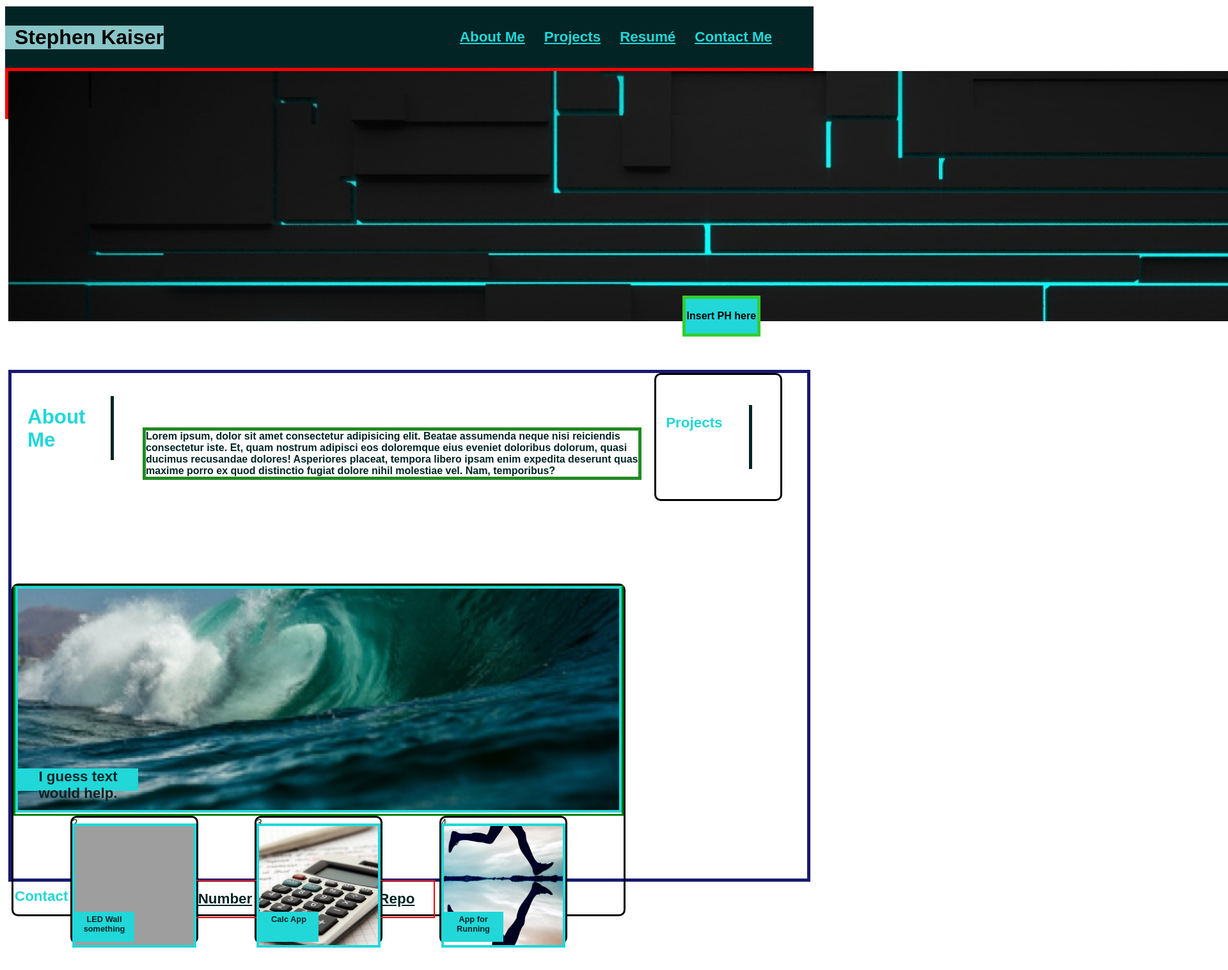
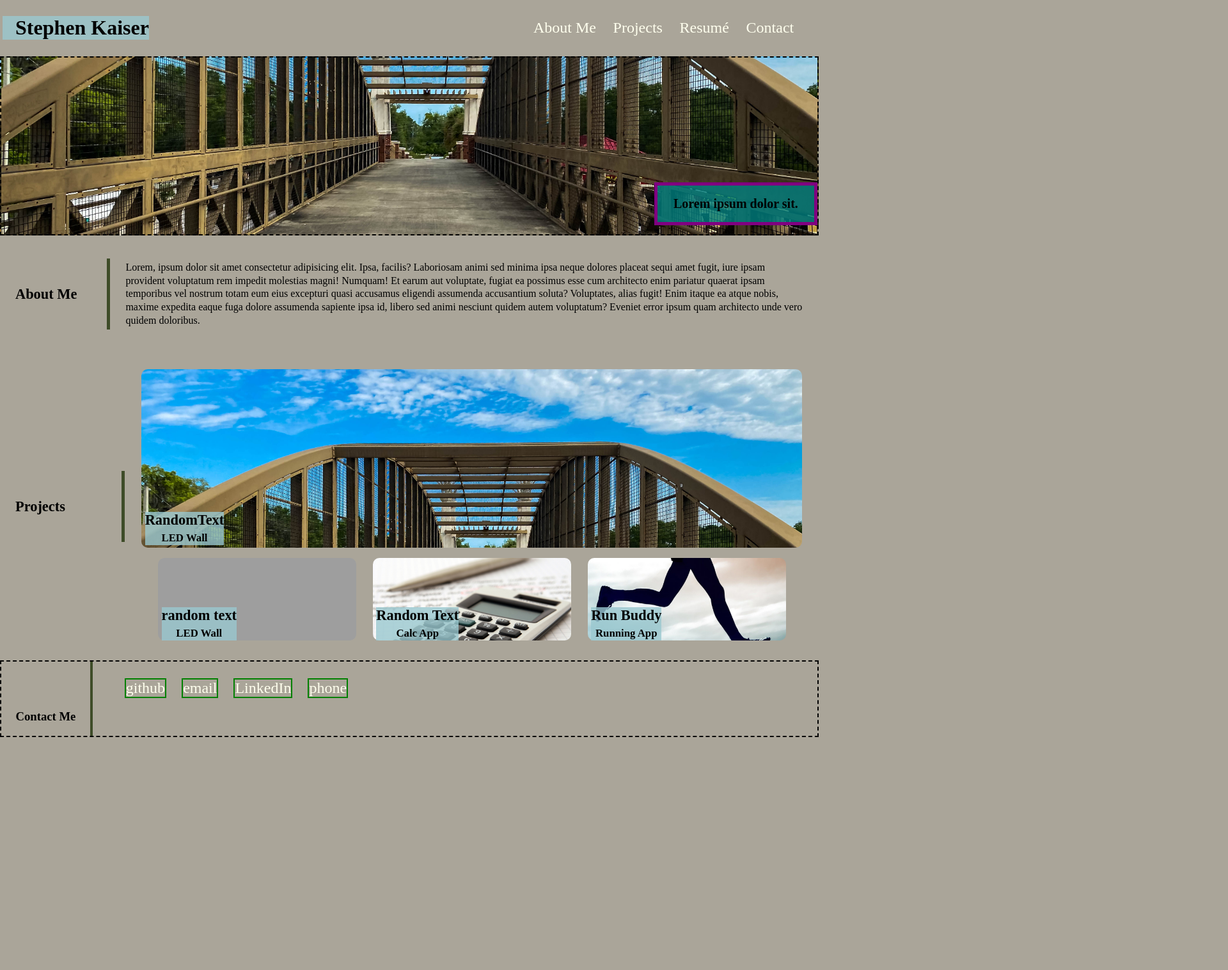
Before and after one commit to kaisercoding21/my-portfolio, a plain HTML site: page index.html in a window 1280 px wide. Shown: the top 1516 px of the page at 64% size, 1920 px wide, since content can reach past the window. After the commit the page ends 1152 px from the top, so only its background shows below. Drawn offline with Linux system fonts and the light colour scheme; grey boxes are pictures that could not be loaded.

Commit message:
reworked entire site. new html and cs file

```diff
--- /dev/null
+++ b/CSS/style.css
@@ -0,0 +1,204 @@
+* {
+  box-sizing: border-box;
+}
+
+body,
+html {
+  background-color: #aaa599;
+  height: 100%;
+  margin: 0;
+  padding: 0;
+}
+:root {
+  --bg-color: rgba(154, 200, 208, 0.8);
+  --secondary: rgba;
+  --border: #3e4c28;
+}
+a {
+  color: #ffffee;
+  font-size: 1.5em;
+  text-decoration: none;
+}
+
+a:hover {
+  font-style: italic;
+  font-weight: bold;
+  color: transparent;
+  text-shadow: 1px 1px 1px rgba(255, 255, 255, 0.5);
+  -webkit-background-clip: text;
+  background-clip: text;
+}
+
+h2 {
+  font-size: 1.4em;
+}
+
+span {
+  font-size: 0.75em;
+}
+
+.header {
+  display: flex;
+  flex-wrap: wrap;
+  align-items: center;
+  justify-content: space-between;
+  padding: 0.25em;
+}
+
+.nav-bar {
+  width: 40%;
+  text-decoration: none;
+  padding-right: 0.5em;
+}
+
+.links {
+  display: flex;
+  justify-content: space-evenly;
+}
+
+.name-block {
+  display: inline-block;
+  padding-left: 20px;
+  background: var(--bg-color);
+  justify-content: center;
+}
+
+.jumbotron {
+  display: flex;
+  background-image: url("../images/bridge-1.JPG");
+  background-size: cover;
+  background-position: 20%;
+  align-items: flex-end;
+  justify-content: flex-end;
+  width: 100%;
+  height: 35%;
+
+  border: 2px dashed black;
+}
+.jumbotron img {
+  object-fit: contain;
+}
+
+.ph-text {
+  display: inline-block;
+  position: relative;
+  text-align: center;
+  font-size: 1.25em;
+  font-weight: bold;
+  padding: 0.85em;
+  background-color: rgba(0, 128, 128, 0.8);
+  border: 5px solid purple;
+  width: 20%;
+  bottom: 5%;
+}
+
+.about-content {
+  display: flex;
+}
+
+.info {
+  display: inline-block;
+  width: 40%;
+  align-self: center;
+  margin: 0 auto;
+  padding: 1.5em;
+  border-right: 5px solid #3e4c28;
+}
+.info-text p {
+  padding: 1.5em;
+  line-height: 1.3;
+}
+
+.project-content {
+  display: flex;
+  height: 60%;
+}
+
+.project {
+  display: inline-block;
+  padding: 1.5em;
+  align-self: center;
+  width: 16%;
+  border-right: 5px solid var(--border);
+}
+
+.project-container {
+  display: inline-flex;
+  flex-direction: row;
+  flex-wrap: wrap;
+  width: 90%;
+  padding: 1.6em;
+  justify-content: space-evenly;
+}
+
+.card-1 {
+  display: inline-block;
+  width: 100%;
+  height: 65%;
+  background-image: url(../images/bridge-1.JPG);
+  background-size: cover;
+
+  border-radius: 0.625em;
+}
+.card-2,
+.card-3,
+.card-4 {
+  display: inline-block;
+  width: 30%;
+  height: 30%;
+  margin-top: 0.625em;
+  background-size: cover;
+  align-self: space-evenly;
+  border-radius: 0.625em;
+}
+.card-2 {
+  background-image: url(../images/lights.jpg);
+}
+.card-3 {
+  background-image: url(../images/calc.jpg);
+}
+.card-4 {
+  background-image: url(../images/run.jpg);
+  background-position: 42%;
+}
+
+.card-name,
+#project-1 {
+  display: inline-block;
+  align-content: flex-start;
+  text-align: center;
+  font-size: 1.4em;
+  font-weight: 700;
+  position: relative;
+  top: 60%;
+  margin-left: 0.25em;
+  background-color: var(--bg-color);
+}
+
+#project-1 {
+  top: 80%;
+}
+
+.footer {
+  display: flex;
+  width: 100%;
+
+  border: 2px dashed black;
+  height: 15%;
+  /* place-content: center; */
+}
+.contact {
+  display: inline-block;
+  border-right: 4px solid #3e4c28;
+  align-content: center;
+  justify-content: center;
+  padding: 1.4em;
+  padding-top: 3.5em;
+}
+
+.contact-links a {
+  display: inline-block;
+  justify-content: space-evenly;
+  margin: 10px;
+  border: 2px solid green;
+}
--- a/assets/style.css
+++ /dev/null
@@ -1,300 +0,0 @@
-* {
-
-    --text:#21D7D8;
-    --primary:#022425;
-    box-sizing: border-box;
-    font-size: 16px;
-    font-family: Arial, Helvetica, sans-serif;
-  }
-
-  header {
-
-    background: var(--primary);
-  }
-
-  h1  {
-    display: flex;
-    padding-left: 15px;
-  margin-top: 30px;
-  background-color: #88C5C7;
-  font-size: 200%;
-  float: left;
-}
-h2 {
-  height: 100px;
-  width: 150px;
-  padding: 15px;
-  align-self: auto;
-  font-size: 1.4em;
-  color: var(--text);
-  border-right: 5px solid var(--primary);
-}
-
-nav a {
-
-  padding: 5px 10px;
-  color: var(--text);
-  margin-right: 10px;
-  background-image: linear-gradient(270deg, var(--secondary) 0%, var(--secondary) 100%);
-  background-repeat: no-repeat;
-  background-size: 100% 0.2em;
-  background-position: bottom;
-  transition: all 0.25s ease-in;
-  font-size: 1.4rem;
-
-}
-
-.nav {
-    display: flex;
-    flex-direction: row;
-    padding: 5px;
-    margin: 10px 10px 0 10px;
-    justify-content: flex-end;
-}
-
-.links {
-    display: flex ;
-    margin: 20px;
-    padding: 10px;
-    font-weight: 700;
-    list-style: none;
-}
-
-.banner {
-  display: flex;
-  flex-wrap: wrap;
-  flex-direction: row;
-  height: 10vh;
-  z-index: 0;
-  border: 5px solid red;
-}
-/* img {
-  width: 98vw;
-  height: 10vh;
-  object-fit: fill;
-} */
-
-.sub-header {
- display: flex;
- flex-wrap: wrap;
- flex-direction: row;
- align-content: flex-end;
- justify-content: flex-end;
- position: relative;
- left: 82vw;
- bottom: 6vh;
- padding: 2px;
- margin: 4px;
- font-size: 125%;
- font-weight: 700;
- background: var(--text);
- border: 5px solid limegreen;
-
-}
-
- .content-container {
-  display: flex;
-  flex-wrap: wrap;
-  flex-direction: row;
-  height: 100vh;
-
-  color: var(--primary);
-  flex-direction: column;
-  flex-wrap: wrap;
-  justify-content: flex-start;
-  align-items: center;
-
-  border: 5px solid midnightblue;
-}
-
-
-
-.menu {
-  display: flex;
-  flex-wrap: wrap;
-  flex-direction: row;
-  justify-content: flex-start;
-  align-content: flex-start;
-  flex: 0 0 50%;
-}
-  /* position: relative;
-  top: 130vh;
-  right: 18vh;
-  width: 100vh;
-  padding: 15px;
-  border: 1px solid red;
-  } */
-
-.menu #About-Me  {
-  margin-right: 10px;
-  padding: 10px;
-  font-weight: 700;
-  font-size: 1.4rem;
-  flex: 0 0 80%;
-  height: 40%;
-  width: 15%;
-  color: var(--primary);
-  flex-direction: row;
-  flex-wrap: wrap;
-  justify-content: flex-start;
-  align-items: flex-start;
-
-}
-
-p {
-  display: flex;
-  flex-wrap: wrap;
-  flex-direction: row;
-  flex-wrap: wrap;
-  flex: 1 1 10%;
-  width: 80%;
-  margin-left: 20%;
-  margin-bottom: 5%;
-  position: relative;
-  bottom: 25%;
-
-
-border: 5px solid forestgreen;
-}
-
-
-
-
- .folio {
-  display: flex;
-  flex-wrap: wrap;
-  flex-direction: row;
-  justify-items: center;
-  align-content: space-around;
-  border: 3px solid black;
-  border-radius: 10px;
-  /* padding: 25px; */
-  height: 200px;
-  width: 200px;
-}
-.folio1 {
-  height: 45vh;
-  width: 75vw;
-  border: 3px solid green;
-}
-
-.folio img {
-  height: 100%;
-  width: 100%;
-  overflow: hidden;
-  object-position: 50% 100% ;
-  object-fit: cover;
-}
-
-#Projects.folio {
-  display: flex;
-  flex-direction: row;
-  flex-wrap: wrap;
-  justify-content: space-evenly;
-  height: 65vh;
-  width: 75vw;
-}
-
-.project1 {
-
-  height: 100%;
-  width: 100%;
-  position: relative;
-  top: -20px;
-  z-index: 1;
-
-  border: 4px solid var(--text);
-}
-.project2 {
-
-  height: 100%;
-  width: 100%;
-  position: relative;
-  bottom: 9px;
-  z-index: 1;
-
-  border: 4px solid var(--text);
-}
-
-.projectName {
-  height: 10%;
-  width: 20%;
-  align-content: flex-start;
-  text-align: center;
-  font-size: 1.4em;
-  font-weight: 700;
-  color: var(--primary);
-  background: var(--text);
-  position: relative;
-  bottom: 20%;
-
-}
-
-.btmrow {
-  height: 25%;
-  width: 50%;
-  align-self: center;
-  text-align: center;
-  font-size: .8em;
-  font-weight: 600;
-  color: var(--primary);
-  background: var(--text);
-  position: relative;
-  top: -30%;
-  border: 4px solid var(--text);
-
-}
-.footer{
-  align-self: center;
-  color: var(--text);
-
-}
-
-.footer ul {
-  list-style: none;
-  padding: 5px 10px;
-  margin-right: 10px;
-  border: 2px solid red;
-  display: inline-flex;
-  flex-direction: row;
-  justify-content: flex-start;
-  position: relative;
-  left: 200px;
-  bottom: 65px;
-  color: var(--primary);
-}
-
-.footer #Contact  {
-
-  margin-right: 10px;
-  padding: 10px;
-  font-weight: 700;
-  font-size: 1.4em;
-  height: 100%;
-  width: 35%;
-  color: var(--text);
-  flex-direction: row;
-  flex-wrap: wrap;
-  justify-content: center;
-  align-items: center;
-  border-right: 5px solid var(--primary);
-}
-.footer a {
-  display: flex ;
-    color: var(--primary);
-    margin-right: 10px;
-    padding: 10px;
-    font-weight: 700;
-    list-style: none;
-    font-size: 1.4rem;
-}
-
-
-#Phone #Email #Repo {
-  display: flex;
-  flex-wrap: nowrap;
-  justify-items: flex-end;
-  align-content: center;
-  padding: 10px 10px 10px 15px;
-  border: 3px solid tomato;
-}
--- a/index.html
+++ b/index.html
@@ -1,82 +1,66 @@
 <!DOCTYPE html>
 <html lang="en">
   <head>
-    <meta charset="UTF-8">
-    <meta http-equiv="X-UA-Compatible" content="IE=edge">
-    <meta name="viewport" content="width=device-width, initial-scale=1.0">
-    <link rel="stylesheet" type="text/css" href="./assets/style.css">
-    <title>Stephen Kaiser's Working Portfolio</title>
+    <meta charset="UTF-8" />
+    <meta http-equiv="X-UA-Compatible" content="IE=edge" />
+    <meta name="viewport" content="width=device-width, initial-scale=1.0" />
+    <link rel="shortcut icon" href="./images/baby-yoda.png" type="image/x-icon">
+    <link rel="stylesheet" href="./CSS/style.css" />
+
+    <title>Stephen Kaiser-Working Portfolio</title>
   </head>
   <body>
-    <header>
+    <div class="header">
       <h1 class="name-block">Stephen Kaiser</h1>
-        <nav class="nav">
+      <nav class="nav-bar">
         <ul class="links">
-                <li><a href="#About-Me">About Me</a></li>
-                <li><a href="#Projects">Projects</a></li>
-                <li><a href="#Resumè">Resum&#233;</a></li>
-                <li><a href="#Contact Me">Contact Me</a></li>
+          <a href="#about-me">About Me</a>
+          <a href="#projects">Projects</a>
+          <a href="#resume">Resum&#233</a>
+          <a href="#contact-me">Contact</a>
         </ul>
       </nav>
-    </header>
-
-    <div class="banner">
-        <div><img src="./assets/images/banner.png" alt="Black banner with teal stripes"></div>
-
-    <div class="sub-header">
-        <h3>Insert PH here</h3>
     </div>
-
-    <section class="content-container">
-        <aside class="menu">
-            <div id="About-Me">
-                <h2>About Me</h2>
-                <p>Lorem ipsum, dolor sit amet consectetur adipisicing elit. Beatae assumenda neque nisi reiciendis consectetur iste. Et, quam nostrum adipisci eos doloremque eius eveniet doloribus dolorum, quasi ducimus recusandae dolores! Asperiores placeat, tempora libero ipsam enim expedita deserunt quas maxime porro ex quod distinctio fugiat dolore nihil molestiae vel. Nam, temporibus?</p>
+    <article class="jumbotron">
+      <!-- <img src="./images/IMG_2723.JPG" alt="Bridge over a road on a sunny day"> -->
+      <div class="ph-text">Lorem ipsum dolor sit.</div>
+    </article>
+    <section class="about-content">
+      <div class="info" id="about-me">
+        <h2>About Me</h2></div>
+      <div class="info-text">
+        <p>Lorem, ipsum dolor sit amet consectetur adipisicing elit. Ipsa, facilis? Laboriosam animi sed minima ipsa neque dolores placeat sequi amet fugit, iure ipsam provident voluptatum rem impedit molestias magni! Numquam!
+        Et earum aut voluptate, fugiat ea possimus esse cum architecto enim pariatur quaerat ipsam temporibus vel nostrum totam eum eius excepturi quasi accusamus eligendi assumenda accusantium soluta? Voluptates, alias fugit!
+        Enim itaque ea atque nobis, maxime expedita eaque fuga dolore assumenda sapiente ipsa id, libero sed animi nesciunt quidem autem voluptatum? Eveniet error ipsum quam architecto unde vero quidem doloribus.</p>
       </div>
-
-
-           <div class="folio" > <h2>Projects</h2></div>
-            <div class="folio"  id="Projects">
-        <div class="folio1" >1
-          <div class="project1"><img src="./assets/images/Wave.jpg" alt="">
-              <div class="projectName">I guess text would help.</div>
+    </section>
+    <section class="project-content" id="projects">
+      <div class="project">
+        <h2>Projects</h2>
       </div>
+      <div class="project-container">
+        <div class="card-1">
+          <div id="project-1">RandomText <br> <span>LED Wall</span></div></div>
+       <div class="card-2">
+         <div class="card-name">
+          random text <br><span>LED Wall</span>
+         </div></div>
+        <div class="card-3">
+          <div class="card-name">Random Text <br> <span>Calc App</span></div></div>
+       <div class="card-4">
+         <div class="card-name">Run Buddy <br><span>Running App</span> </div></div>
     </div>
-        <div class="folio" >2
-            <div class="project2"><img src="./assets/images/lights.jpg" alt="">
-                <div class="btmrow" >LED Wall something</div>
+    </section>
+    <footer class="footer" id="contact-me">
+      <div class="contact">
+        <h3>Contact Me</h3>
       </div>
-        </div>
-        <div class="folio" >3
-            <div class="project2"><img src="./assets/images/calc.jpg" alt="">
-                <div class="btmrow" >Calc App</div>
-            </div>
-        </div>
-        <div class="folio" >4
-            <div class="project2"><img src="./assets/images/run.jpg" alt="">
-                <div class="btmrow" >App for Running</div>
-            </div>
-        </div>
-
-
-
-
-
-
-    </aside>
-    </section>
-    <footer class="footer" id="Contact Me" >
-    <div id="Contact">
-        Contact Me
-        </div>
-            <ul class="contact">
-                <li id="Phone"><a href="tel:(407) 435-0281">Phone Number</a> </li>
-                <li id="Email"><a href="mailto:kaisercoding@outlook.com">Email</a></li>
-                <li id="Repo"><a href="http://github.com/kaisercoding21">Github Repo</a></li>
+      <ul class="contact-links">
+        <a href="#">github</a>
+        <a href="mailto:">email</a>
+        <a href="http://">LinkedIn</a>
+        <a href="tel:+">phone</a>
       </ul>
-        </div>
-
-
     </footer>
   </body>
 </html>
```
Also changed, not shown: assets/images/Wave.jpg (deleted), assets/images/banner.png (deleted), images/baby-yoda.png (added), images/bridge-1.jpg (added), images/calc.jpg (renamed from assets/images/calc.jpg), images/run.jpg (renamed from assets/images/run.jpg), 5 other files. Lines whose indentation alone changed are shown as unchanged.
